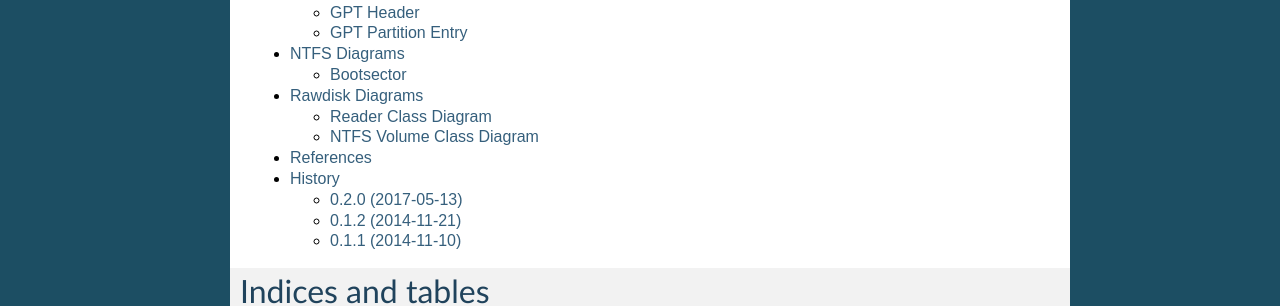
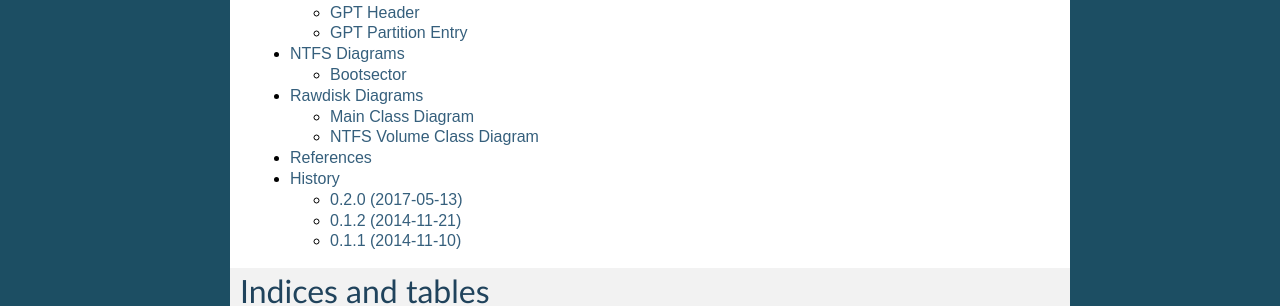
Before and after one commit to dariusbakunas/rawdisk, a Sphinx documentation site: the page built from docs/index.rst, in a window 1280 px wide. Shown: the part 459-765 px from the top of the page. Built offline with Sphinx 7.4.7, drawn with Linux system fonts in a browser that asks for light colours; pages that are not in the unit, such as notebooks, are missing from menus.

Commit message:
add new class diagram

```diff
--- a/docs/rawdisk_diagrams.rst
+++ b/docs/rawdisk_diagrams.rst
@@ -1,10 +1,10 @@
 Rawdisk Diagrams
 ================
 
-Reader Class Diagram
---------------------
+Main Class Diagram
+------------------
 
-.. image:: images/reader_class_diagram.png
+.. image:: images/main_class_diagram.png
 
 
 NTFS Volume Class Diagram
```
Also changed, not shown: docs/images/main_class_diagram.png (added), docs/images/reader_class_diagram.png (deleted).
